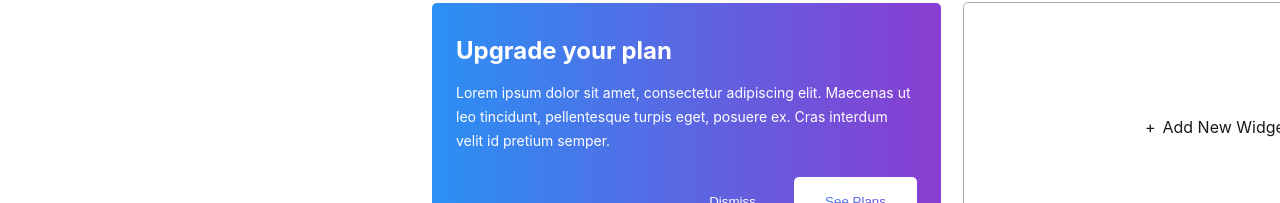
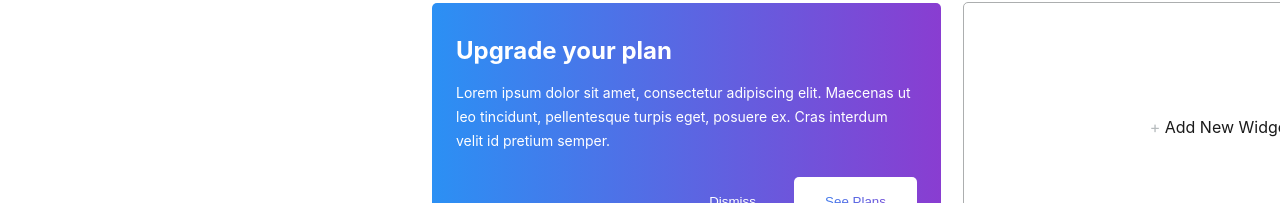
Before and after one commit to 3ndrius/flex-dashboard, a React (Create React App) app: page / in a window 1280 px wide. Shown: the part 1512-1715 px from the top of the page. Built offline with nearby package versions, Linux system fonts and the light colour scheme; a web font is replaced by a local one.

Commit message:
Adding style to widget component

```diff
--- a/src/components/Widget/Widget.js
+++ b/src/components/Widget/Widget.js
@@ -7,7 +7,7 @@ import './widget.scss';
 export default function Widget() {
     return (
         <section className="widget">
-            <span>+ <p>Add New Widget</p></span>
+            <p>+ <span>Add New Widget</span></p>
         </section>
     )
 }
--- a/src/components/Widget/widget.scss
+++ b/src/components/Widget/widget.scss
@@ -1,21 +1,19 @@
-
+@import '../../assets/scss/all.scss';
 
 .widget{
     width: 507px;
     height: 248px;
     border-radius: 5px;
     border: solid 1px #acaeaf;
-    display: flex;
-    justify-content: center;
-    align-items: center;
+    @include flexC;
     background: transparent;
-
-    span{
-        display:flex;
-        justify-content: center;
-        align-items: center;
-    }
     p{
         margin-left:7px;
+        line-height: 24px;
+        color: #b6bbbd;
+        span{
+            color:$clr-01;
+            font-size:1em;
+        }
     }
 }
```
